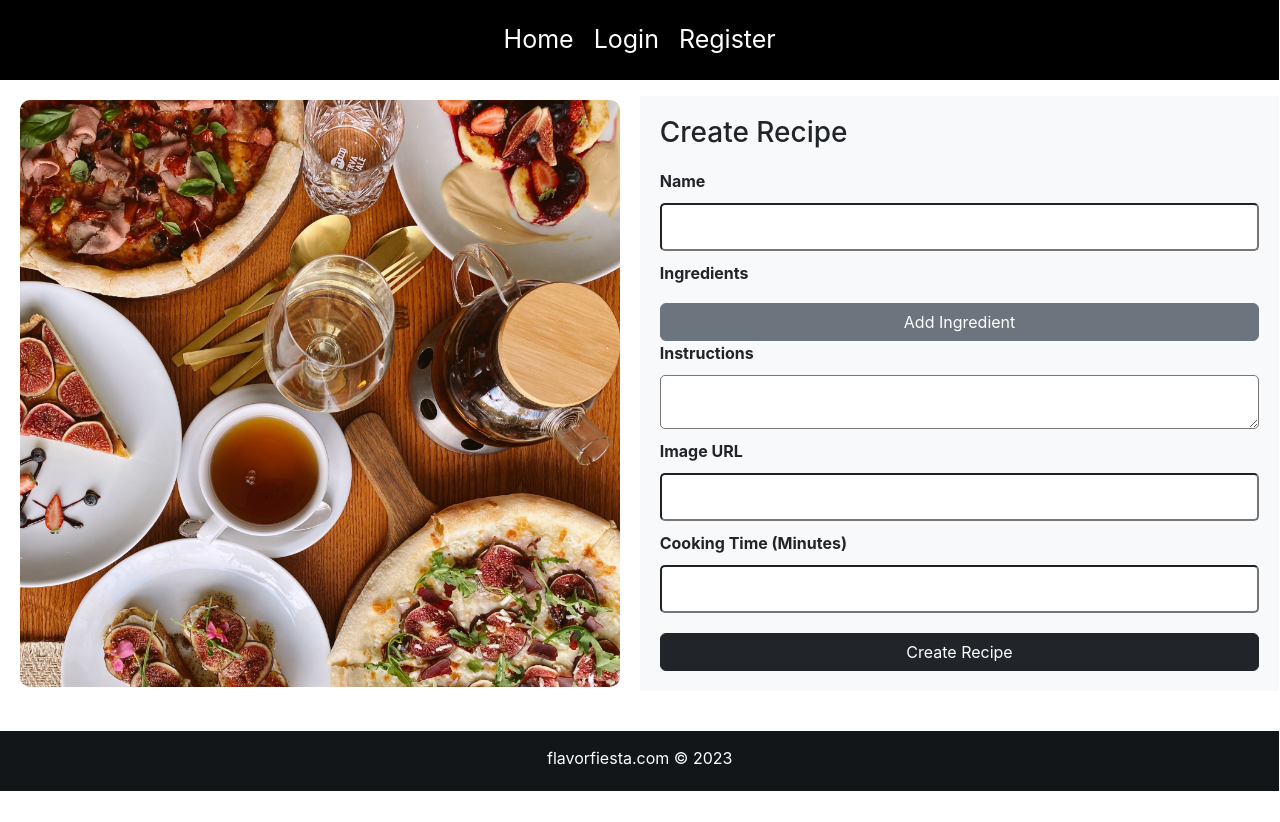
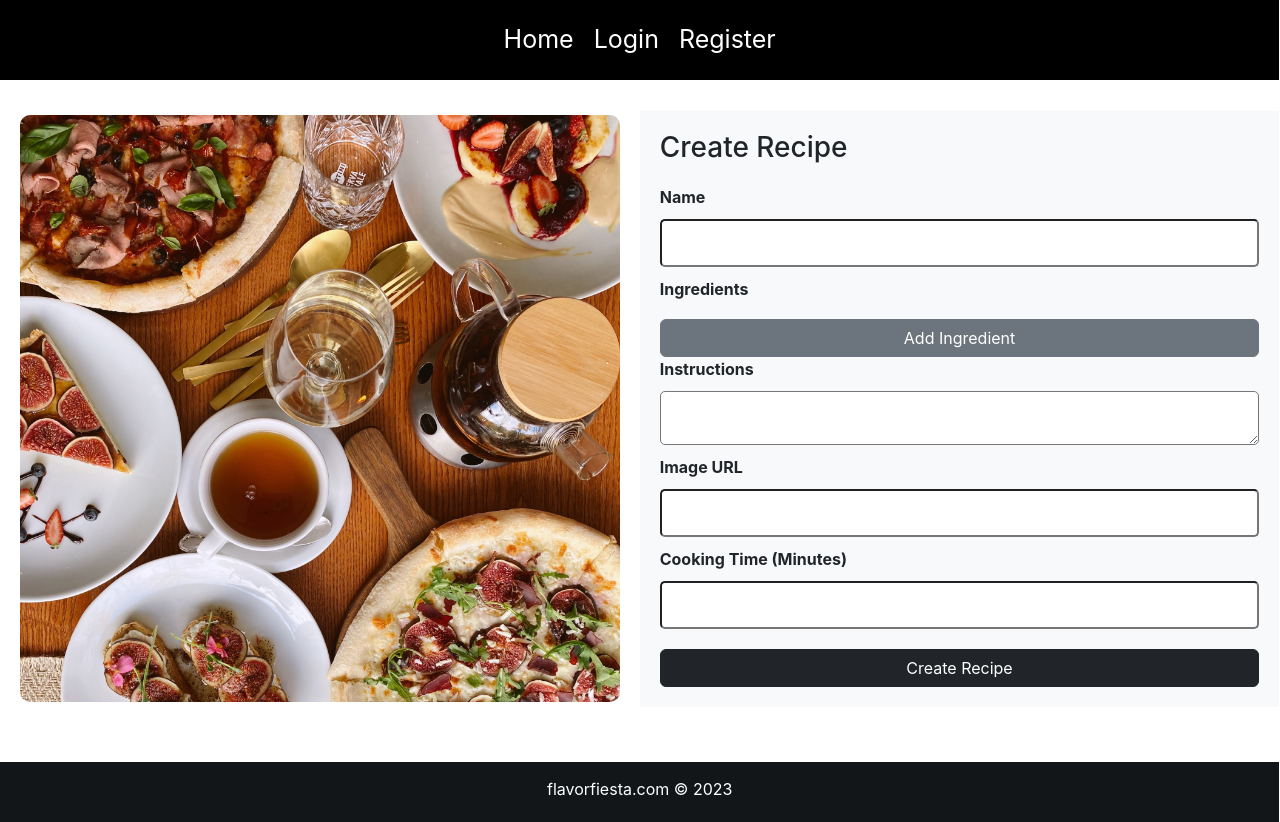
Before and after one commit to snpetlova/exam-recipes-website-project, a React (Create React App) app in the folder client/: page /create-recipe in a window 1280 px wide. Before the commit the page ends 800 px from the top, so only its background shows below. Built offline with nearby package versions, Linux system fonts and the light colour scheme; sample sign-in values are in the browser's storage.

Commit message:
fix bugs

```diff
--- a/client/src/pages/CreateRecipe/Create.css
+++ b/client/src/pages/CreateRecipe/Create.css
@@ -2,6 +2,7 @@
   display: flex;
   justify-content: center;
   align-items: center;
+  min-height: 82.2vh;
 }
 
 .leftSide {
```
